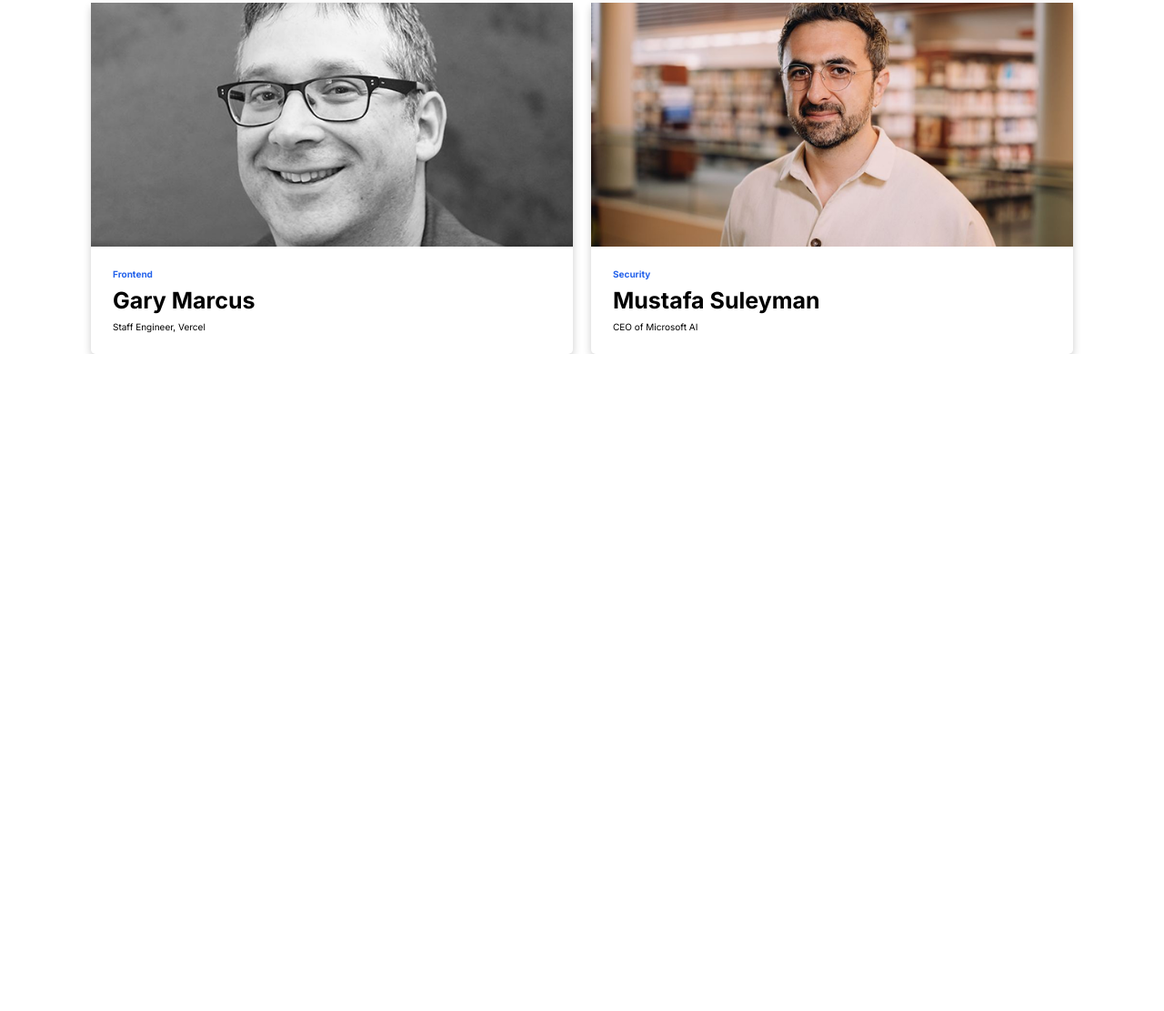
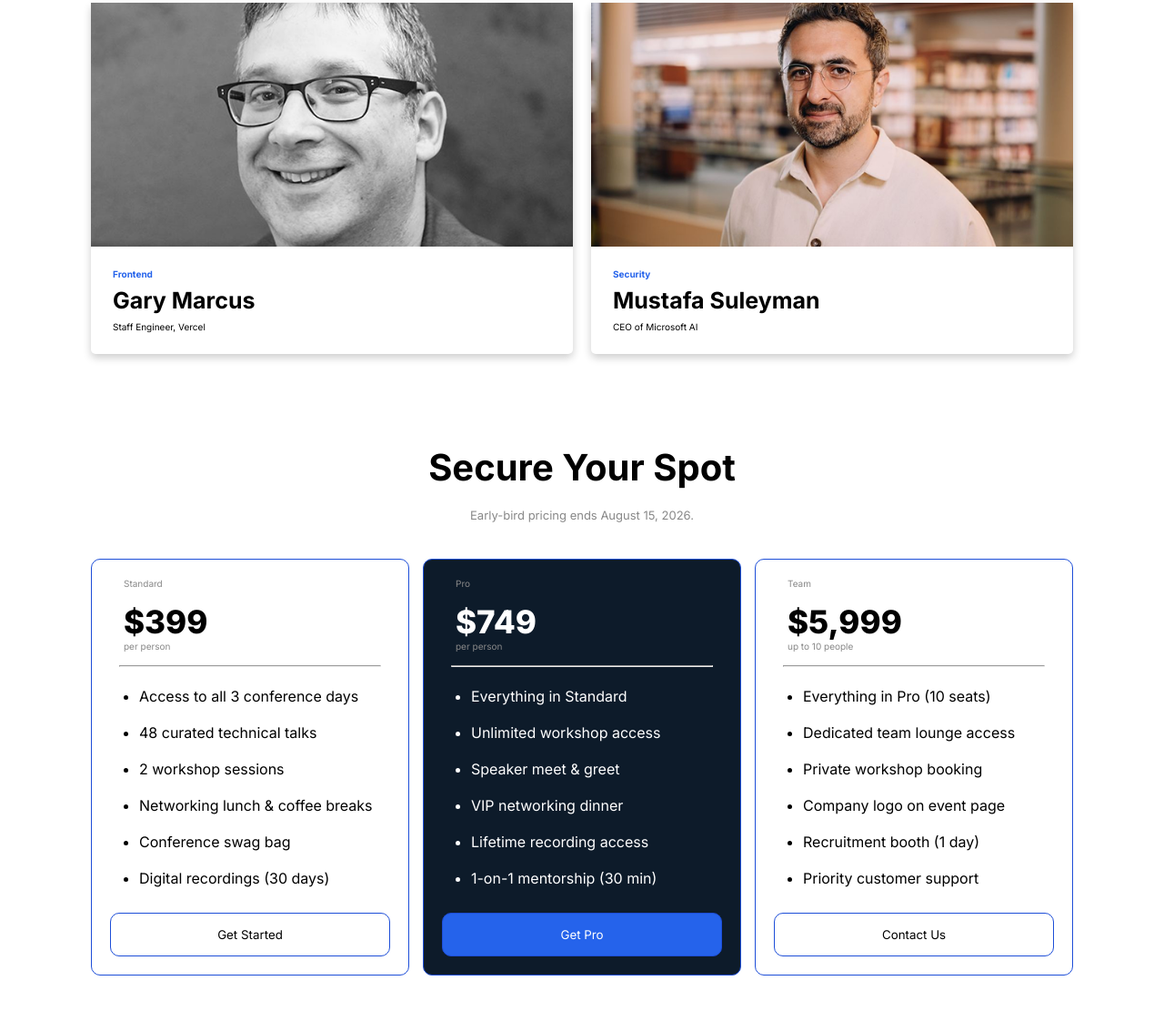
Before and after one commit to ashfaksaim-209/assignment--1, a plain HTML site: page index.html in a window 1280 px wide. Shown: the part 1231-2342 px from the top of the page at 91% size. Before the commit the page ends 1620 px from the top, so only its background shows below. Drawn offline with Linux system fonts and the light colour scheme.

Commit message:
secure section done

```diff
--- a/index.html
+++ b/index.html
@@ -22,7 +22,7 @@
                  <img src="./assets/logo.png" alt="">
 
                 </div>
-               <ul>
+               <ul id="nav-ul">
 
                    <li>Speakers</li>
                    <li>Schedule</li>
@@ -80,5 +80,72 @@
         </div>
     </div>
     </section>
+    <!-- speaker section done -->
+   <section id="purchase">
+    <h1>Secure Your Spot</h1>
+        <p id="purchase-title">Early-bird pricing ends August 15, 2026.</p>
+    <div id="purchase-two">
+
+     <div class="purchase-holder">
+        <p class="holder-top">Standard</p>
+        <p class="holder-price">$399</p>
+        <p class="holder-top">per person</p>
+        <hr class="hr-line">
+        <ul>
+            <li>Access to all 3 conference days</li>
+            <li>48 curated technical talks</li>
+            <li>2 workshop sessions</li>
+            <li>Networking lunch & coffee breaks</li>
+            <li>Conference swag bag</li>
+            <li>Digital recordings (30 days)</li>
+        </ul>
+        <button class="price-btn">Get Started</button>
+     </div>
+
+
+
+      <div class="purchase-holder" id="spacial-purchase">
+        <p class="holder-top">Pro</p>
+        <p class="holder-price">$749</p>
+        <p class="holder-top">per person</p>
+        <hr class="hr-line">
+        <ul>
+            <li>Everything in Standard</li>
+            <li> Unlimited workshop access</li>
+            <li>Speaker meet & greet </li>
+            <li> VIP networking dinner</li>
+            <li> Lifetime recording access</li>
+            <li> 1-on-1 mentorship (30 min)</li>
+        </ul>
+        <button class="price-btn" id="special-btn">Get Pro</button>
+     </div>
+
+
+
+
+     <div class="purchase-holder">
+        <p class="holder-top">Team</p>
+        <p class="holder-price">$5,999</p>
+        <p class="holder-top">up to 10 people</p>
+        <hr class="hr-line">
+        <ul>
+            <li>Everything in Pro (10 seats)</li>
+            <li>Dedicated team lounge access</li>
+            <li>Private workshop booking</li>
+            <li> Company logo on event page</li>
+            <li>Recruitment booth (1 day)</li>
+            <li> Priority customer support</li>
+        </ul>
+        <button class="price-btn">Contact Us</button>
+     </div>
+
+
+
+
+    </div>
+
+   </section>
+
+
 </body>
 </html>
--- a/style.css
+++ b/style.css
@@ -15,7 +15,7 @@
     margin-bottom:10px;
  }
 
- ul
+ #nav-ul
  {
     display: flex;
     /* text-justify:none; */
@@ -76,9 +76,10 @@
 
  #btn-benner
  {
-    margin-top: 300px;
+    margin-top: 270px;
       padding: 15px 35px;
       margin-right: 0px;
+      cursor: pointer;
  }
 
    #h1-benner
@@ -121,6 +122,7 @@
     max-width: 1200px;
     padding: 0px 60px;
     margin: auto;
+    margin-bottom: 100px;
 }
 
 .section-two-benner img
@@ -154,3 +156,105 @@
         margin-bottom: 24px;
         margin-left: 24px;
       }
+
+      /* speaker section end */
+
+
+      #purchase-two
+      {
+        display: flex;
+        justify-content: center;
+          gap: 15px;
+        flex-wrap: wrap;
+
+      }
+      .purchase-holder{
+        width: 350px;
+        /* min-height: 300px; */
+        border: 1px solid #1D4ED8;
+        padding: 20px;
+        box-sizing:border-box;
+        border-radius: 10px;
+      }
+
+      #purchase
+      {
+         max-width:1200px;
+         margin: 100px auto;
+         padding:0px 40px;
+
+      }
+
+      #purchase h1
+      {
+        text-align: center;
+        margin: 5px;
+        font-size: 40px;
+        margin-bottom: 20px;
+
+      }
+
+
+      #purchase-title
+    {
+     text-align: center;
+     margin-bottom: 40px;
+     color: #888888;
+     font-size: 13px;
+
+
+    }
+
+
+    .purchase-holder ul
+    {
+        margin-top: 20px;
+        margin-bottom: 25px ;
+        padding-left:32px;
+    }
+
+    .purchase-holder li{
+        line-height: 25px;
+        margin-bottom: 15px;
+    }
+
+    .holder-top
+{
+    color: #888888;
+    font-size: 10px;
+     margin-left: 15px;
+     margin-bottom: 15px;
+
+}
+
+.holder-price
+{
+    font-weight: 800;
+    font-size: 35px;
+    margin-left: 15px;
+}
+
+.hr-line
+{
+    margin: 0px 10px;
+}
+
+.price-btn
+{
+     width: 100%;
+     border: 1px solid #1D4ED8;
+     border-radius: 10px;
+    padding: 15px;
+    background-color: white;
+}
+
+
+#spacial-purchase{
+    background-color: #0D1B2A;
+    color: white;
+}
+#special-btn
+{
+    background-color: #2563EB;
+    color: white;
+}
```
